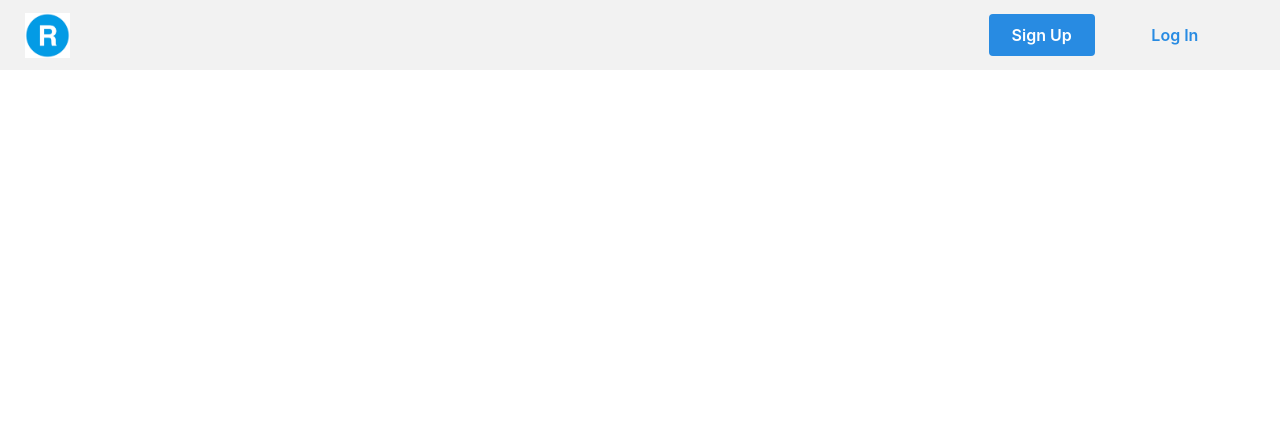
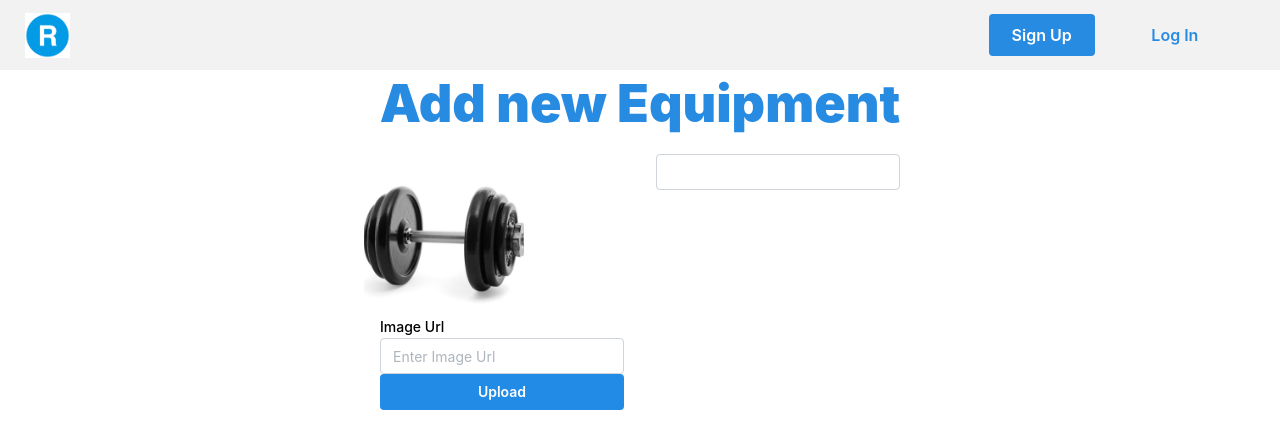
Before and after one commit to ThomasDmnc/rentingStuffOnlineFront, a React (Vite) app: page /createEquipment/1 in a window 1280 px wide. Before the commit this address had no page. Shown: the top 448 px of the page. Built offline with nearby package versions, Linux system fonts and the light colour scheme.

Commit message:
init create equipment page

```diff
--- a/src/App.jsx
+++ b/src/App.jsx
@@ -1,22 +1,27 @@
-import '@mantine/core/styles.css';
-import Navbar from './components/Navbar';
-import { Routes, Route } from 'react-router-dom';
-import Homepage from './pages/Homepage';
-import SignupPage from './pages/users/SignUpPage';
-import LoginPage from './pages/users/LogInPage';
+import "@mantine/core/styles.css";
+import Navbar from "./components/Navbar";
+import { Routes, Route } from "react-router-dom";
+import Homepage from "./pages/Homepage";
+import SignupPage from "./pages/users/SignUpPage";
+import LoginPage from "./pages/users/LogInPage";
+import CreateEquipment from "./pages/equipments/CreateEquipmentPage";
 
 function App() {
   return (
     <>
-    <Navbar />
-    <Routes>
-      <Route path="/" element={<Homepage/ >}/>
-      <Route path="/login" element={<LoginPage />}/>
-      {/* <Route path='/equipments/:equipmentId' element={} /> */}
-      <Route path="/signup" element={<SignupPage />}/>
-    </Routes>
+      <Navbar />
+      <Routes>
+        <Route path="/" element={<Homepage />} />
+        <Route path="/login" element={<LoginPage />} />
+        {/* <Route path='/equipments/:equipmentId' element={} /> */}
+        <Route path="/signup" element={<SignupPage />} />
+        <Route
+          path="/createEquipment/:userId"
+          element={<CreateEquipment />}
+        ></Route>
+      </Routes>
     </>
-  )
+  );
 }
 
-export default App
+export default App;
--- a/src/pages/equipments/CreateEquipmentPage.jsx
+++ b/src/pages/equipments/CreateEquipmentPage.jsx
@@ -1,5 +1,65 @@
+import {
+  Flex,
+  Container,
+  Card,
+  Image,
+  TextInput,
+  Button,
+  Title,
+} from "@mantine/core";
+
+import { useForm } from "@mantine/form";
+
 function CreateEquipment() {
+  const form = useForm({
+    initialValues: {
+      imageUrl: "../src/assets/equipmentPlaceholder.jpg",
+      name: "",
+      description: "",
+      condition: "",
+      categories: [],
+    },
+  });
 
+  console.log(form);
+
+  function uploadImage() {}
+
+  return (
+    <Flex
+      mih={50}
+      gap="md"
+      justify="flex-start"
+      align="center"
+      direction="column"
+      wrap="nowrap"
+    >
+      <Title order={1} fw={900} c="#288BE2" size="52">
+        Add new Equipment
+      </Title>
+      <form action="">
+        <Flex>
+          <Card>
+            <Card.Section>
+              <Image
+                src={form.getInputProps("imageUrl").value}
+                w="10em"
+                h="10em"
+                radius="md"
+              />
+            </Card.Section>
+            <TextInput label="Image Url" placeholder="Enter Image Url" />
+            <Button variant="filled" onClick={uploadImage}>
+              Upload
+            </Button>
+          </Card>
+          <Container id="form-container">
+            <TextInput label="" />
+          </Container>
+        </Flex>
+      </form>
+    </Flex>
+  );
 }
 
 export default CreateEquipment;
```
Also changed, not shown: src/assets/equipmentPlaceholder.jpg (added).
